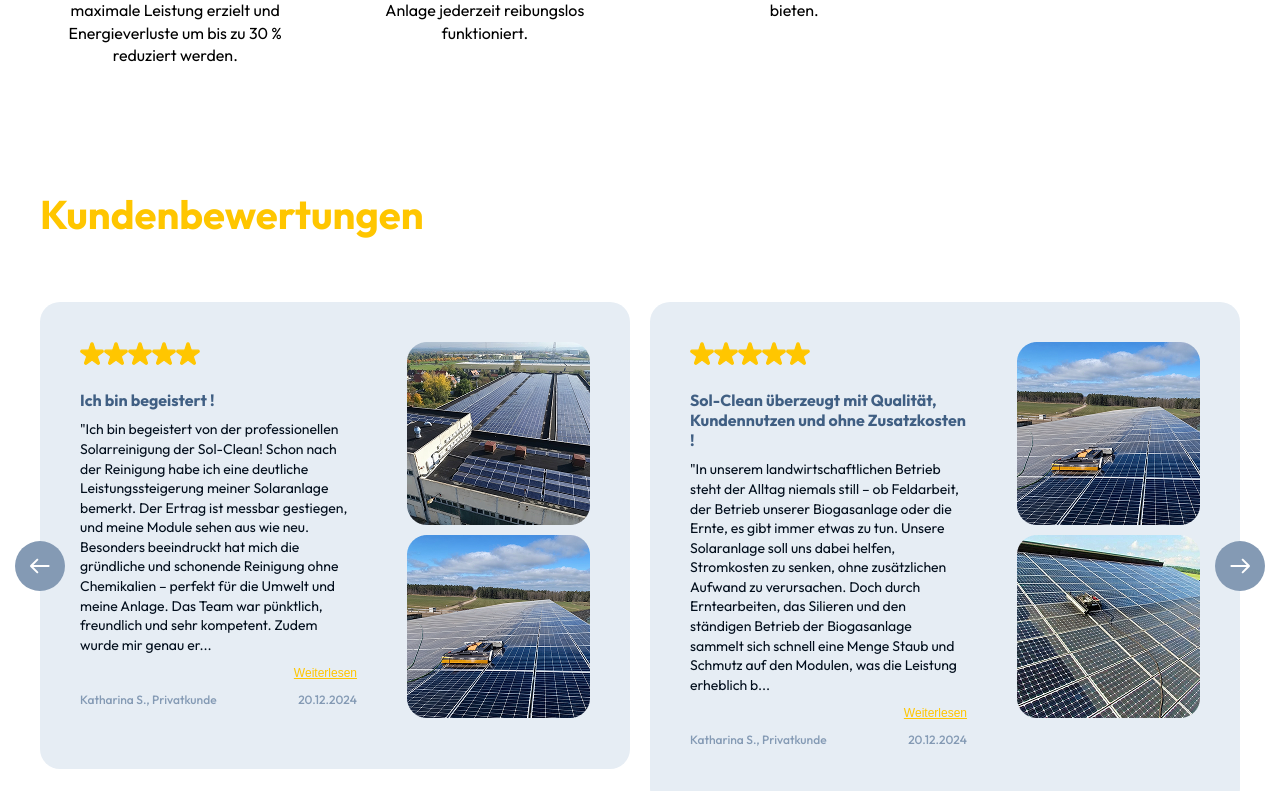
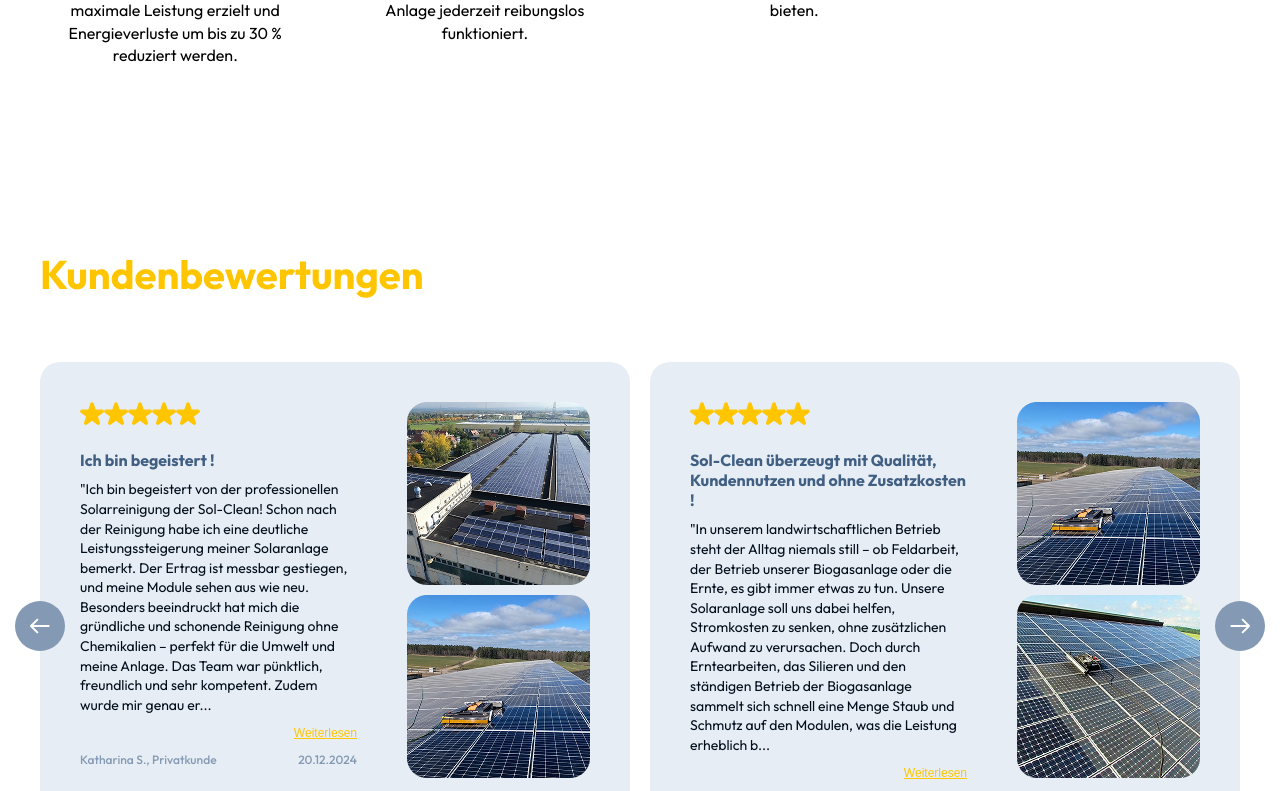
Before and after one commit to c-g-studio/sol-clean, a Next.js app: page /about in a window 1280 px wide. Shown: the part 3788-4579 px from the top of the page. Built offline with nearby package versions, Linux system fonts and the light colour scheme.

Commit message:
- add page about

```diff
--- a/src/app/about/page.tsx
+++ b/src/app/about/page.tsx
@@ -1,7 +1,7 @@
 import { Metadata } from 'next';
 import { FaqSection } from '@/components/pages/services/FaqSection/FaqSection';
 import { OurRecommendationsSection } from '@/components/pages/about/OurRecommendationsSection/OurRecommendationsSection';
-import { ReviewsSection } from '@/components/pages/about/ReviewsSection/ReviewsSection';
+import { ReviewsSection } from '@/components/pages/home/ReviewsSection/ReviewsSection';
 import { SlidesSection } from '@/components/pages/about/SlidesSection/SlidesSection';
 import { PerformanceSection } from '@/components/pages/about/PerformanceSection/PerformanceSection';
 import { OurMissionSection } from '@/components/pages/about/OurMissionSection/OurMissionSection';
--- a/src/components/pages/about/ReviewsSection/ReviewsSection.tsx
+++ /dev/null
@@ -1,89 +0,0 @@
-'use client';
-
-import Image from 'next/image';
-import { SwiperSlide } from 'swiper/react';
-import { Slider } from '@/components/common/Slider/Slider';
-import { Typography } from '@/components/common/Typography/Typography';
-import { AppContainer } from '@/components/common/AppContainer/AppContainer';
-import { RatingMarkup } from '@/components/common/RatingMarkup/RatingMarkup';
-import { ReviewModal } from '@/components/pages/home/ReviewsSection/components/ReviewModal/ReviewModal';
-
-import { useMultiModal } from '@/hooks/useMultiModal';
-import { addDotsAsNeeded } from '@/utils/addDotsAsNeeded';
-
-import reviewsData from '@/mockData/reviewsData.json';
-
-import s from './styles.module.scss';
-
-export const ReviewsSection = () => {
-  const { openModal, closeModal, isOpen } = useMultiModal<string | number>();
-
-  return (
-    <section className={s.reviewsSection}>
-      <AppContainer>
-        <Typography variant={'h2'} className={s.title}>
-          Kundenbewertungen
-        </Typography>
-
-        <Slider>
-          {reviewsData.map(review => {
-            const { text, isTextSliced } = addDotsAsNeeded(review.text, 450);
-
-            return (
-              <SwiperSlide className={s.slide} key={review.id}>
-                <div>
-                  <div className={s.ratingBox}>
-                    <RatingMarkup rating={review.rating} />
-                  </div>
-                  <Typography variant={'h3'} className={s.slideTitle}>
-                    {review.title}
-                  </Typography>
-                  <Typography variant={'body4'} className={s.slideText}>
-                    {text}
-                  </Typography>
-                  {isTextSliced && (
-                    <button
-                      type={'button'}
-                      className={s.slideButton}
-                      onClick={() => openModal(review.id)}
-                    >
-                      Weiterlesen
-                    </button>
-                  )}
-                  <div className={s.slideDateBox}>
-                    <Typography variant={'body4'} className={s.slideAuthor}>
-                      {review.author}
-                    </Typography>
-                    <Typography variant={'body4'} className={s.slideDate}>
-                      {review.date}
-                    </Typography>
-                  </div>
-                </div>
-                <div className={s.imagesBox}>
-                  {review.images.map(image => {
-                    return (
-                      <Image
-                        key={image.id}
-                        src={image.url}
-                        alt={image.alt}
-                        width={183}
-                        height={183}
-                        className={s.slideImage}
-                      />
-                    );
-                  })}
-                </div>
-
-                <ReviewModal
-                  review={review}
-                  onClose={closeModal}
-                  isOpen={isOpen(review.id)}
-                />
-              </SwiperSlide>
-            );
-          })}
-        </Slider>
-      </AppContainer>
-    </section>
-  );
-};
--- a/src/components/pages/about/ReviewsSection/components/ReviewModal/styles.module.scss
+++ /dev/null
@@ -1,45 +0,0 @@
-@import '@/styles/_mixins';
-@import '@/styles/_variables';
-
-.modalBox {
-  max-width: 330px;
-
-  @include useMedia('min-width', $breakpoint-md) {
-    max-width: 495px;
-  }
-  @include useMedia('min-width', $breakpoint-lg) {
-    max-width: 838px;
-  }
-}
-
-.rating {
-  margin-bottom: 20px;
-}
-
-.title {
-  margin-bottom: 10px;
-
-  color: $color-blue-dark;
-}
-
-.text {
-  margin-bottom: 20px;
-}
-
-.dateBox {
-  display: flex;
-  justify-content: space-between;
-  align-items: center;
-
-  @include useMedia('min-width', $breakpoint-xl) {
-    justify-content: unset;
-    gap: 100px;
-  }
-}
-
-.author,
-.date {
-  font-size: 12px;
-  font-weight: 500;
-  color: $color-blue-light;
-}
--- a/src/components/pages/about/ReviewsSection/styles.module.scss
+++ /dev/null
@@ -1,109 +0,0 @@
-@import '@/styles/_mixins';
-@import '@/styles/_variables';
-
-.reviewsSection {
-  padding: 90px 0;
-
-  @include useMedia('min-width', $breakpoint-md) {
-    padding: 100px 0;
-  }
-
-  @include useMedia('min-width', $breakpoint-lg) {
-    padding: 60px 0;
-  }
-}
-
-.title {
-  margin-bottom: 30px;
-
-  color: $color-yellow;
-  text-align: center;
-
-  @include useMedia('min-width', $breakpoint-md) {
-    margin-bottom: 50px;
-  }
-
-  @include useMedia('min-width', $breakpoint-lg) {
-    margin-bottom: 60px;
-
-    text-align: left;
-  }
-}
-
-.slide {
-  padding: 20px;
-
-  border-radius: 20px;
-  background-color: $color-blue-extra-light;
-
-  @include useMedia('min-width', $breakpoint-md) {
-    padding: 40px;
-
-    display: flex;
-    gap: 50px;
-  }
-}
-
-.ratingBox {
-  margin-bottom: 20px;
-}
-
-.slideTitle {
-  margin-bottom: 10px;
-
-  color: $color-blue-dark;
-}
-
-.slideText {
-  margin-bottom: 10px;
-}
-
-.slideDateBox {
-  margin-bottom: 20px;
-
-  display: flex;
-  justify-content: space-between;
-  align-items: center;
-}
-
-.slideButton {
-  margin-bottom: 10px;
-  margin-left: auto;
-
-  font-size: 12px;
-  color: $color-yellow;
-  line-height: 1.4;
-  text-decoration: underline;
-
-  border: none;
-  padding: 0;
-  background-color: transparent;
-}
-
-.slideAuthor,
-.slideDate {
-  font-size: 12px;
-  font-weight: 500;
-  color: $color-blue-light;
-}
-
-.imagesBox {
-  display: flex;
-  align-items: center;
-  gap: 10px;
-  flex-wrap: wrap;
-
-  @include useMedia('min-width', $breakpoint-md) {
-    flex-direction: column;
-  }
-}
-
-.slideImage {
-  width: 150px;
-  height: 150px;
-
-  @include useMedia('min-width', $breakpoint-md) {
-    width: 183px;
-    height: 183px;
-  }
-}
--- a/src/components/pages/home/ReviewsSection/ReviewsSection.tsx
+++ b/src/components/pages/home/ReviewsSection/ReviewsSection.tsx
@@ -20,7 +20,7 @@ export const ReviewsSection = () => {
   const { openModal, closeModal, isOpen } = useMultiModal<string | number>();
 
   return (
-    <section className={s.reviewsSection}>
+    <section className={s.reviewsSection} id={'reviewsSection'} tabIndex={-1}>
       <AppContainer>
         <Typography variant={'h2'} className={s.title}>
           Kundenbewertungen
--- a/src/components/pages/home/ReviewsSection/styles.css
+++ b/src/components/pages/home/ReviewsSection/styles.css
@@ -1,11 +1,11 @@
-.swiper-slide {
+#reviewsSection .swiper-slide {
     padding: 20px;
     border-radius: 20px;
     background-color: #e6edf4;
 }
 
 @media (min-width: 768px) {
-    .swiper-slide {
+    #reviewsSection .swiper-slide {
         padding: 40px;
         display: flex;
         gap: 50px;
```
Also changed, not shown: src/components/pages/about/ReviewsSection/components/ReviewModal/ReviewModal.tsx (deleted, +0 -58 lines).
